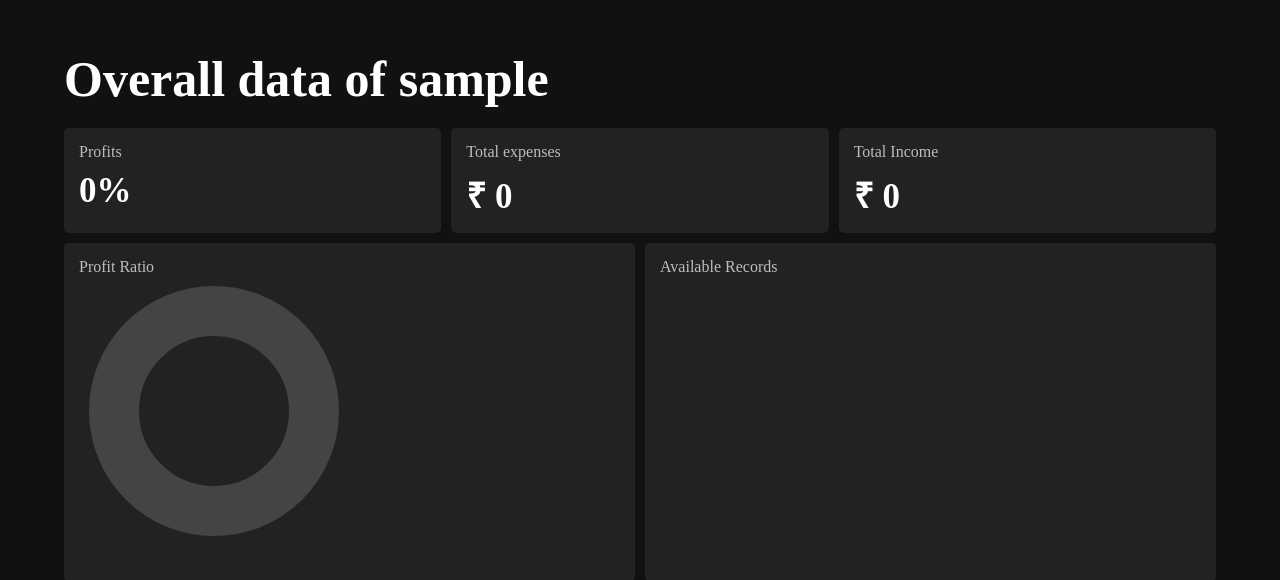
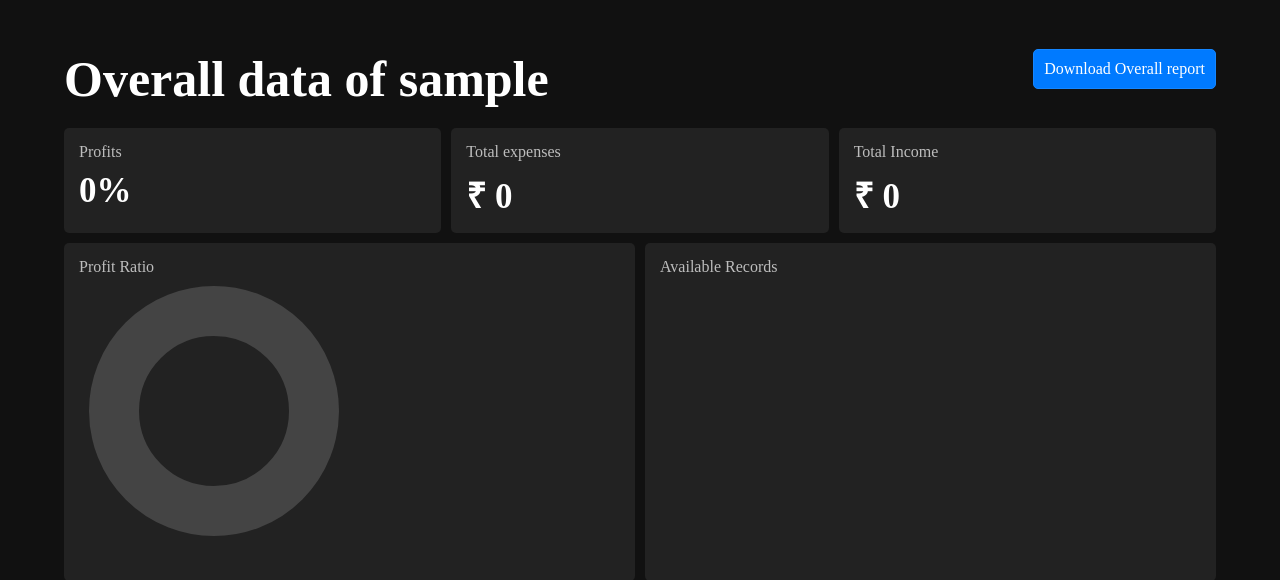
Before and after one commit to Bhavarth005/expense-tracker, a Flask app: page /index in a window 1280 px wide. Shown: the part 70-650 px from the top of the page. Run offline with Flask 3, Linux system fonts and the light colour scheme; the visitor is signed in with stand-in values (Sample User, id 1); data that the repository does not hold is empty.

Commit message:
Added download btns

```diff
--- a/static/dashboard.css
+++ b/static/dashboard.css
@@ -243,6 +243,20 @@ body{
     justify-content: space-between;
 }
 
+.top-data a{
+    text-decoration: none;
+    color: #fff;
+    background: #007aff;
+    padding: 10px;
+    border-radius: 5px;
+    border: 1px solid #1586ff;
+}
+
+.top-data a:hover{
+    filter: brightness(90%);
+    cursor: pointer;
+}
+
 .btns{
     display: flex;
     align-items: stretch;
@@ -275,3 +289,24 @@ body{
     height: 20px;
     filter: invert(1);
 }
+
+.link-right-container{
+    display: flex;
+    gap: 20px;
+    align-items: center;
+}
+
+.link-right-container button{
+    font: inherit;
+    font-size: 12px;
+    width: 35px;
+    aspect-ratio: 1;
+    background-color: rgb(255, 133, 0);
+    border: none;
+    outline: none;
+    background-size: 80%;
+    background-position: center;
+    background-repeat: no-repeat;
+    border-radius: 5px;
+    filter: invert(1);
+}
--- a/templates/index.html
+++ b/templates/index.html
@@ -17,6 +17,7 @@
     <div class="container">
         <div class="top-data">
             <h1 id="title"></h1>
+            <a onclick="download_overall_report()">Download Overall report</a>
         </div>
     <div class="top-cards-container">
         <div class="card profit">
@@ -125,6 +126,10 @@
 
         let total_income;
 
+        function download_overall_report(){
+            alert("Downloading overall report");
+        }
+
         fetch("/get-overall-data").then(response => {
             return response.json()
         }).then(data => {
@@ -151,11 +156,27 @@
                 p.innerText = formatDate(month);
                 a.appendChild(p);
 
+                let link_right_container = document.createElement("div");
+                link_right_container.className = "link-right-container";
+
                 let p2 = document.createElement("p");
                 p2.className = "link-right";
-                p2.innerText = profit + " %";
+                p2.innerText = profit + "%";
 
-                a.appendChild(p2);
+                let report_btn = document.createElement("button");
+                report_btn.className = "report-btn";
+                report_btn.onclick = (e) => {
+                    if(e.target.tagName == "BUTTON"){
+                        e.preventDefault();
+                        alert(`Downloading report of ${month}`);
+                    }
+                }
+                report_btn.style.backgroundImage = `url("{{ url_for('static', filename='download.png') }}")`;
+
+                link_right_container.appendChild(p2);
+                link_right_container.appendChild(report_btn);
+
+                a.appendChild(link_right_container);
                 list.appendChild(a);
             }
         })
@@ -199,10 +220,6 @@
             }
         })
 
-        function load_data(month){
-            console.log("Loading data " + month);
-        }
-
         fetch("/top-cats-overall").then(res => {
             return res.json()
         }).then(data => {
```
Also changed, not shown: static/download.png (added).
